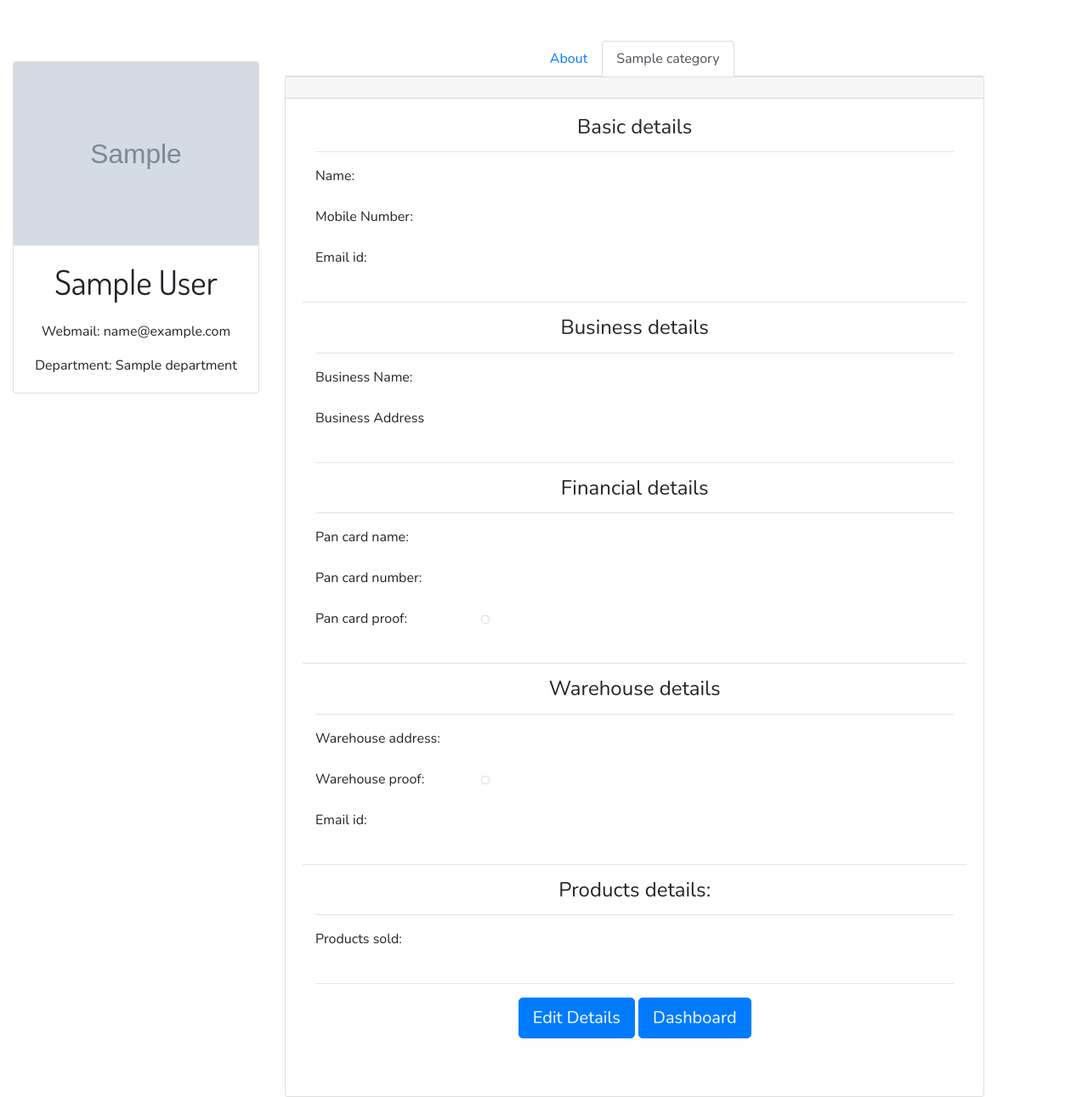
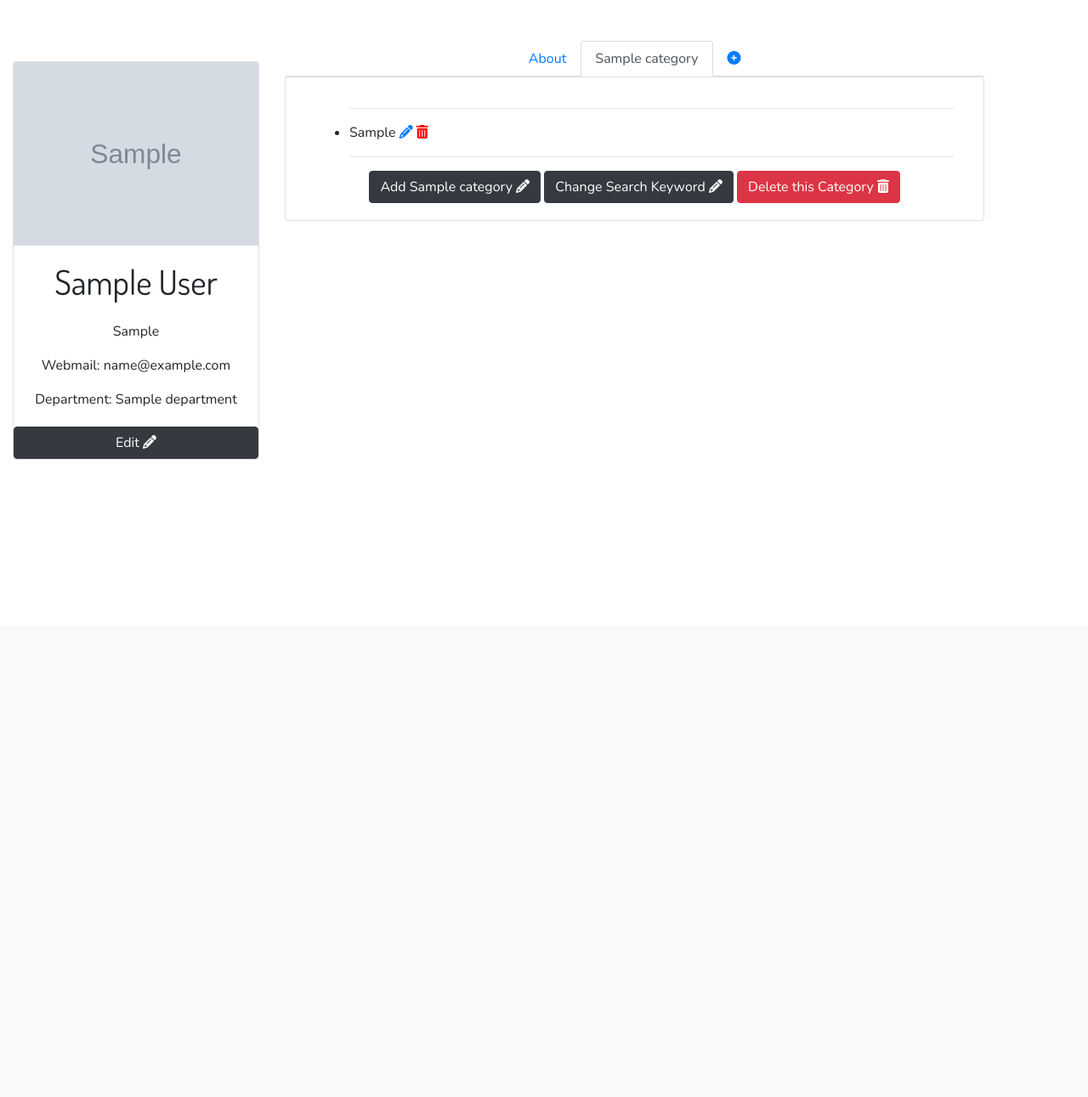
Before and after one commit to codervivek/memoir, a Django app: page /professor/category/1 in a window 1280 px wide. Shown: the part 64-1355 px from the top of the page at 85% size. After the commit the page ends 605 px from the top, so only its background shows below. Run offline with Django 3.2, Linux system fonts and the light colour scheme; a user stored in the database is signed in; tables that the repository leaves empty hold one stand-in row (values such as "Sample post"); grey boxes marked "Sample" are stand-in pictures; some libraries are stand-ins or nearby versions.

Commit message:
Django done

```diff
--- a/profiles/static/css/base.css
+++ b/profiles/static/css/base.css
@@ -24,3 +24,7 @@ iframe{
 .z{
     font-weight: bold;
 }
+
+.y{
+    color: red;
+}
--- a/profiles/templates/profiles/category_detail.html
+++ b/profiles/templates/profiles/category_detail.html
@@ -16,9 +16,14 @@
                     <img class="card-img-top" src="{{category.professor.photo.url}}" alt="Card image cap">
                     <div class="card-body">
                             <div class="text-center"><h1>{{category.professor.user.first_name}} {{category.professor.user.last_name}}</h1></div><br>
+                            <p class="card-text">{{category.professor.post}}</p>
                             <p class="card-text">Webmail: {{category.professor.mail}}</p>
                             <p class="card-text">Department: {{category.professor.department.name}}</p>
                     </div>
+                    {% if category.professor.user.id == user.id %}
+                    <a class="btn btn-dark" href="{% url 'professor_update' category.professor.id %}">Edit
+                        <i class="fa fa-pencil" aria-hidden="true"></i>
+                        </a>{% endif %}
             </div>
     </div>
     </div>
@@ -34,136 +39,57 @@
                         <li class="nav-item">
                             <a class="nav-link active" href="{{ cat.get_absolute_url }}">{{cat.name}}</a>
                         </li>
+                        <br>
+
                         {% else %}
                         <li class="nav-item">
                         <a class="nav-link" href="{{ cat.get_absolute_url }}">{{cat.name}}</a>
                         </li>
                         {% endif %}
                     {% endfor %}
+                    {% if category.professor.user.id == user.id %}
+                        <li class="nav-item">
+                        <a class="nav-link" href="{% url 'category_create' %}"><i class="fa fa-plus-circle" aria-hidden="true"></i>
+                        </a>
+                        </li>
+                        {% endif %}
                   </ul>
-                  <div class="card">
-    <div class="card-header text-center">
-      <h1>{{ seller.user.username}}</h1>
-    </div>
-    <div class="card-body">
-        <div class="container">
-                <div class="text-center"><h4 class="card-title">Basic details</h4></div><hr>
-                    <div class="row">
-                        <div class="col-3">
-                            Name:
+
+              <div class="card">
+                  <div class="card-body">
+                      <div class="container">
+                          <ul><hr>
+                          {% for x in category.categorylist_set.all %}
+                          <li>{{x.data}}
+                              {% if x.category.professor.user.id == user.id %}
+                                <a href="{% url 'categorylist_update' x.id %}"><i class="fa fa-pencil" aria-hidden="true"></i></a>
+                                <a href="{% url 'categorylist_delete' x.id %}"><i class="fa fa-trash y" aria-hidden="true"></i></a>
+                                {% endif %}
+                            </li>
+                                <hr>
+                          {% endfor %}
+                        </ul>
+                        <div class="text-center">
+                        {% if category.professor.user.id == user.id %}
+                        <a class="btn btn-dark" href="{% url 'categorylist_create' category.id %}">Add {{category.name}}
+                            <i class="fa fa-pencil" aria-hidden="true"></i>
+                            </a>
+                            {% endif %}
+                        {% if category.professor.user.id == user.id %}
+                        <a class="btn btn-dark" href="{% url 'category_update' category.id %}">Change Search Keyword
+                            <i class="fa fa-pencil" aria-hidden="true"></i>
+                            </a>
+                            {% endif %}
+                            {% if category.professor.user.id == user.id %}
+                            <a class="btn btn-danger" href="{% url 'category_delete' category.id %}">Delete this Category
+                                <i class="fa fa-trash" aria-hidden="true"></i>
+                                </a>
+                                {% endif %}
                         </div>
-                        <div class="col-9">
-                            {{seller.user.firstname}} {{seller.user.lastname}}
-                        </div>
-                    </div><br>
-                    <div class="row">
-                        <div class="col-3">
-                            Mobile Number:
-                        </div>
-                        <div class="col-9">
-                            {{seller.phone_number}}
-                        </div>
-                    </div><br>
-                    <div class="row">
-                        <div class="col-3">
-                            Email id:
-                        </div>
-                        <div class="col-9">
-                        {{seller.user.email}}
-                        </div>
-                    </div>
-                </div><br><hr>
-        <div class="container">
-            <div class="text-center"><h4 class="card-title">Business details</h4></div><hr>
-            <div class="row">
-                <div class="col-3">
-                    Business Name:
-                </div><br>
-                <div class="col-9">
-                    {{seller.business_name}}
-                </div>
-            </div><br>
-            <div class="row">
-                <div class="col-3">
-                    Business Address
-                </div>
-                <div class="col-9">
-                    {{seller.business_address}}
-                </div>
-            </div><br><hr>
+                      </div>
+                  </div>
+              </div>
 
-        </div>
-        <div class="container">
-                <div class="text-center"><h4 class="card-title">Financial details</h4></div><hr>
-                <div class="row">
-                    <div class="col-3">
-                        Pan card name:
-                    </div><br>
-                    <div class="col-9">
-                        {{seller.pan_name}}
-                    </div>
-                </div><br>
-                <div class="row">
-                    <div class="col-3">
-                        Pan card number:
-                    </div>
-                    <div class="col-9">
-                        {{seller.pan_card_number}}
-                    </div>
-                </div><br>
-                <div class="row">
-                    <div class="col-3">
-                        Pan card proof:
-                    </div>
-                    <div class="col-9">
-                    <img src='{{seller.pan_proof.url}}' class="img-thumbnail" style="max-width: 20rem;" href='{{seller.pan_proof.url}}'>
-                    </div>
-                </div>
-            </div><br><hr>
-            <div class="container">
-                <div class="text-center"><h4 class="card-title">Warehouse details</h4></div><hr>
-                <div class="row">
-                    <div class="col-3">
-                        Warehouse address:
-                    </div>
-                    <div class="col-9">
-                        {{seller.warehouse_address}}
-                    </div>
-                </div><br>
-                <div class="row">
-                    <div class="col-3">
-                        Warehouse proof:
-                    </div>
-                    <div class="col-9">
-                            <img src='{{seller.warehouse_address_proof.url}}' class="img-thumbnail" style="max-width: 20rem;" href='{{seller.pan_proof.url}}'>
-                    </div>
-                </div><br>
-                <div class="row">
-                    <div class="col-3">
-                        Email id:
-                    </div>
-                    <div class="col-9">
-                    {{seller.user.email}}
-                    </div>
-                </div>
-            </div><br><hr>
-            <div class="container">
-                <div class="text-center"><h4 class="card-title">Products details:</h4></div><hr>
-                <div class="row">
-                    <div class="col-3">
-                        Products sold:
-                    </div>
-                    <div class="col-9">
-                        {% for product in seller.selling_subcategories.all %}
-                        {{product.name}}<br>
-                        {% endfor %}
-                    </div>
-                </div><br>
-            <hr>
-      <div class="text-center"><a href="{% url 'seller_update' pk=seller.id %}" class="btn btn-primary btn-lg">Edit Details</a>
-        <a href="{% url 'seller_dashboard' %}" class="btn btn-primary btn-lg">Dashboard</a></div>
-</div>
-  </div><br><br>
 
         </div>
       </div>
--- a/profiles/templates/profiles/department_detail.html
+++ b/profiles/templates/profiles/department_detail.html
@@ -14,7 +14,7 @@
         <div class="col-4">
             <div class="card card-css" style="width: 20rem;">
                 <div class="xyz">
-                <img class="card-img-top" src="{{professor.photo.url}}" alt="{{professor.user.username}} Profile Pic">
+                        <a href="{{professor.get_absolute_url}}"><img class="card-img-top" src="{{professor.photo.url}}" alt="{{professor.user.username}} Profile Pic"></a>
                 </div>
                 <div class="card-body abc text-center">
                 <h4 class="card-title">{{professor.user.firstname}} {{professor.user.lastname}}</h4>
--- a/profiles/urls.py
+++ b/profiles/urls.py
@@ -8,4 +8,13 @@ urlpatterns = [
     url(r'^department/(?P<pk>\d+)$', views.DepartmentDetailView.as_view(), name='department-detail'),
     url(r'^professor/about/(?P<pk>\d+)$', views.ProfessorDetailView.as_view(), name='professor-detail'),
     url(r'^professor/category/(?P<pk>\d+)$', views.CategoryDetailView.as_view(), name='category-detail'),
+    url(r'^professor/create/$', views.ProfessorCreate.as_view(), name='professor_create'),
+    url(r'^professor/update/(?P<pk>\d+)/$', login_required(views.ProfessorUpdate.as_view()), name='professor_update'),
+    url(r'^professor/delete/(?P<pk>\d+)/$', login_required(views.ProfessorDelete.as_view()), name='professor_delete'),
+    url(r'^category/create/$', views.CategoryCreate.as_view(), name='category_create'),
+    url(r'^category/update/(?P<pk>\d+)/$', login_required(views.CategoryUpdate.as_view()), name='category_update'),
+    url(r'^category/delete/(?P<pk>\d+)/$', login_required(views.CategoryDelete.as_view()), name='category_delete'),
+    url(r'^categorylist/create/(?P<pk>\d+)/$', views.categorylist_create, name='categorylist_create'),
+    url(r'^categorylist/update/(?P<pk>\d+)/$', login_required(views.CategoryListUpdate.as_view()), name='categorylist_update'),
+    url(r'^categorylist/delete/(?P<pk>\d+)/$', login_required(views.CategoryListDelete.as_view()), name='categorylist_delete'),
 ]
--- a/profiles/views.py
+++ b/profiles/views.py
@@ -18,7 +18,7 @@ def signup(request):
             raw_password = form.cleaned_data.get('password1')
             user = authenticate(username=username, password=raw_password)
             login(request, user)
-            return redirect('home')
+            return redirect('professor_create')
     else:
         form = SignUpForm()
     return render(request, 'signup.html', {'form': form})
@@ -38,3 +38,66 @@ class DepartmentDetailView(generic.DetailView):
 
 class CategoryDetailView(generic.DetailView):
     model=Category
+
+
+from django.views.generic.edit import CreateView, UpdateView, DeleteView
+from django.urls import reverse_lazy
+from .forms import ProfessorForm
+
+class ProfessorCreate(CreateView):
+    model = Professor
+    form_class=ProfessorForm
+
+class ProfessorUpdate(UpdateView):
+    model = Professor
+    fields = ['user','department','photo','mail','mail_password','post','room_no','phone_office','phone_home','qtr_no']
+
+class ProfessorDelete(DeleteView):
+    model = Professor
+
+class CategoryCreate(CreateView):
+    model = Category
+    fields = ['professor','name','search_text','to_crawl']
+
+class CategoryUpdate(UpdateView):
+    model = Category
+    fields = ['search_text','to_crawl']
+
+class CategoryDelete(DeleteView):
+    model = Category
+    def get_success_url(self):
+        professor = self.object.professor
+        return reverse_lazy( 'professor-detail', kwargs={'pk': professor.id})
+
+# class CategoryListCreate(CreateView):
+#     model = CategoryList
+#     fields = ['category','data']
+
+class CategoryListUpdate(UpdateView):
+    model = CategoryList
+    fields = ['data']
+
+class CategoryListDelete(DeleteView):
+    model = CategoryList
+    def get_success_url(self):
+        category = self.object.category
+        return reverse_lazy( 'category-detail', kwargs={'pk': category.id})
+
+from .forms import CategoryListForm
+from django.shortcuts import redirect
+
+
+def categorylist_create(request,pk):
+    if request.method=='POST':
+        form=CategoryListForm(request.POST)
+        if form.is_valid():
+            data=form.cleaned_data['data']
+            cat=Category.objects.get(id=pk)
+            new_cat_list=CategoryList.objects.create(category=cat,data=data)
+            new_cat_list.save()
+            return redirect('category-detail',pk=pk)
+        else:
+            form=CategoryListForm()
+    else:
+        form=CategoryListForm()
+    return render(request,'profiles/categorylist_form.html',context={'form':form})
```
Also changed, not shown: profiles/forms.py (added, +32 -0 lines), profiles/models.py (+10 -5 lines), profiles/templates/profiles/category_confirm_delete.html (added, +17 -0 lines), profiles/templates/profiles/category_form.html (added, +48 -0 lines), profiles/templates/profiles/categorylist_confirm_delete.html (added, +17 -0 lines), profiles/templates/profiles/categorylist_form.html (added, +48 -0 lines), profiles/templates/profiles/professor_confirm_delete.html (added, +17 -0 lines), profiles/templates/profiles/professor_detail.html (+22 -35 lines), profiles/templates/profiles/professor_form.html (added, +48 -0 lines), xyz.json (added, +1 -0 lines), media/uploads/photos/default_pic.png (added), media/uploads/photos/kevin-spacey.jpg (added), memoir/forms.py (line endings or trailing spaces), profiles/migrations/0007_auto_20171114_1340.py (added).
